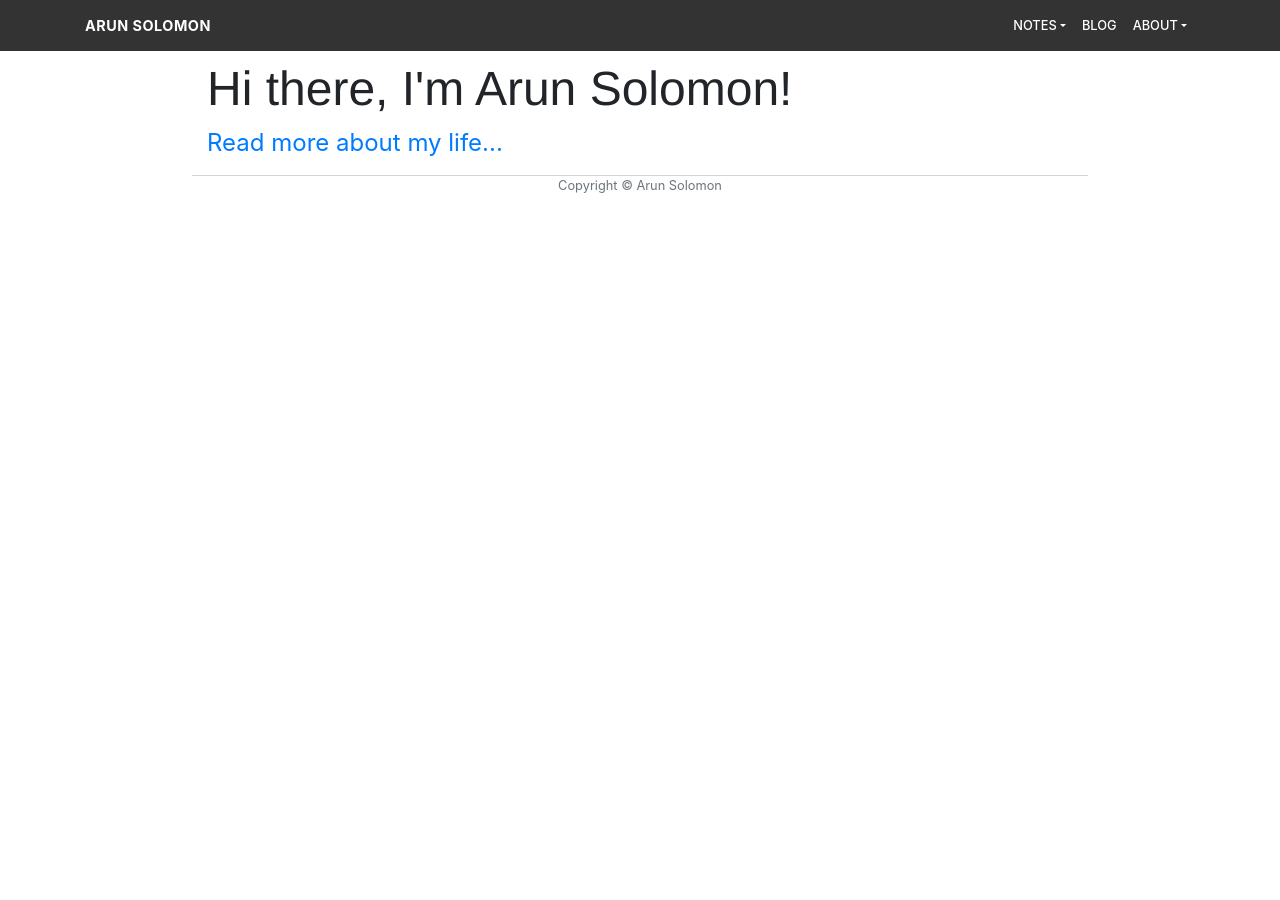
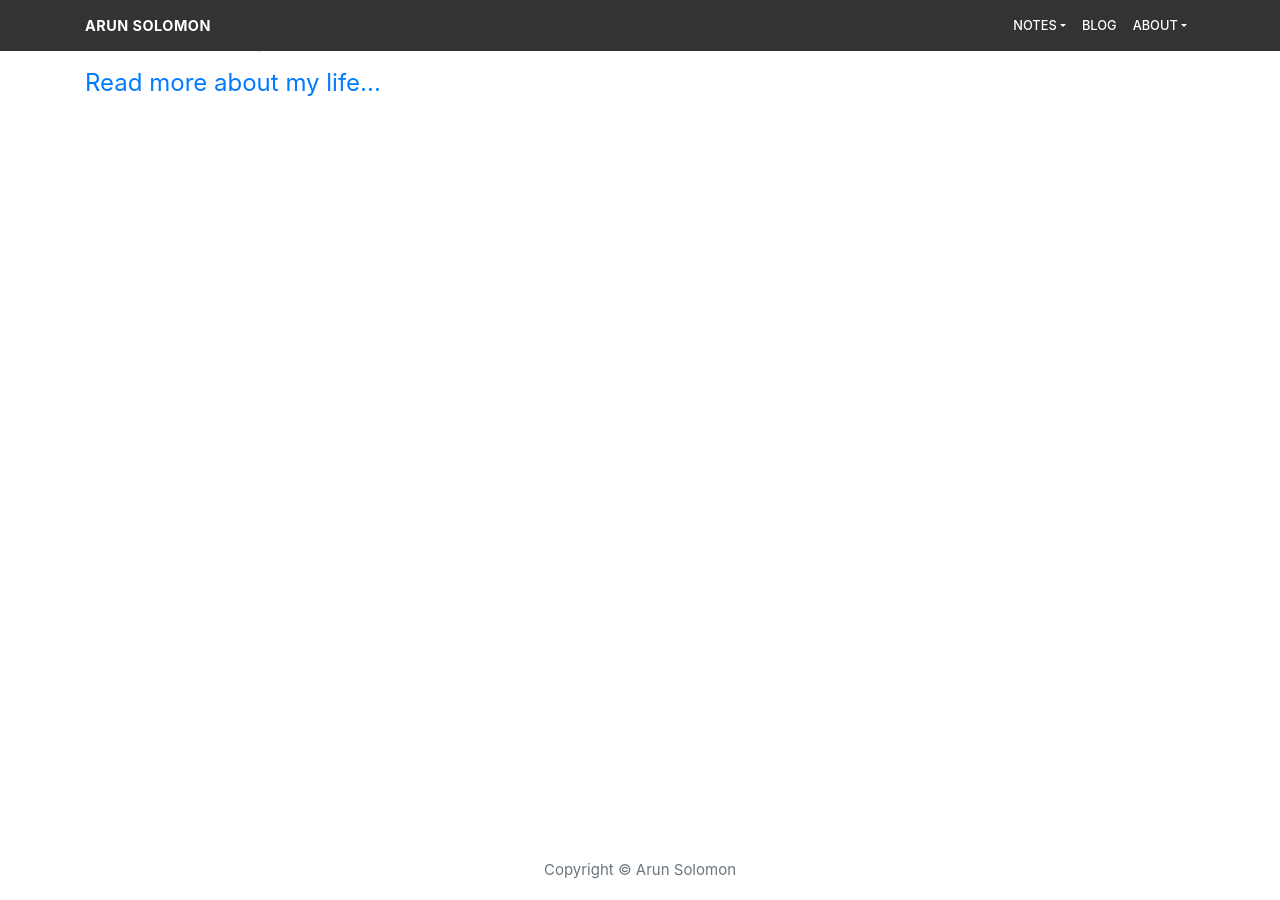
Before and after one commit to ArunSolomon/arunsolomon.github.io, a Jekyll site: the page built from index.html, in a window 1280 px wide. Built offline with Jekyll 4.4.1, drawn with Linux system fonts in a browser that asks for light colours.

Commit message:
Update main.css

```diff
--- a/css/main.css
+++ b/css/main.css
@@ -1,7 +1,3 @@
-body {
-    margin: 60px auto;
-    width: 70%;
-}
 /* ---------------------------------------------------------
 Navbar
 ---------------------------------------------------------*/
@@ -39,10 +35,6 @@ p {
     line-height: 1.4em;
     color: #333;
 }
-footer {
-    border-top: 1px solid #d5d5d5;
-    font-size: .8em;
-}
 
 ul.posts {
     margin: 20px auto 40px;
@@ -52,3 +44,16 @@ ul.posts {
 ul.posts li {
     list-style: none;
 }
+
+/* ---------------------------------------------------------
+Footer
+---------------------------------------------------------*/
+
+.footer {
+    position: absolute;
+    bottom: 0;
+    width: 100%;
+    height: 60px;
+    line-height: 60px;
+    font-size: 15px;
+}
```
